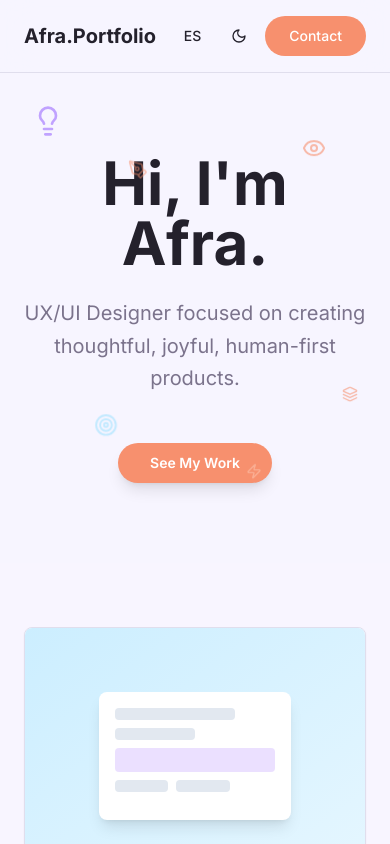
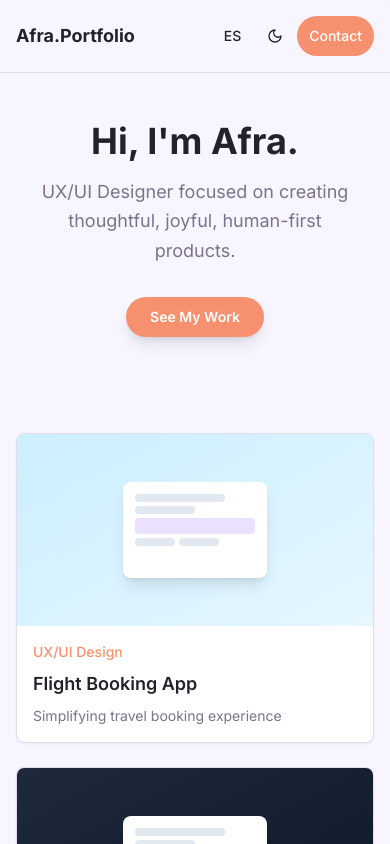
Before and after one commit to aframelia/Portfolio-UX-UI, a React (Vite) app: page / in a window 390 px wide. Shown: the top 844 px of the page. Built offline with nearby package versions, Linux system fonts and the light colour scheme.

Commit message:
Add mobile responsiveness
Make the website responsive for mobile devices.

```diff
--- a/src/pages/Index.tsx
+++ b/src/pages/Index.tsx
@@ -50,20 +50,20 @@ const Index = () => {
     <div className="min-h-screen bg-background font-inter">
       {/* Navigation */}
       <nav className="border-b border-border bg-background/80 backdrop-blur-lg sticky top-0 z-50">
-        <div className="max-w-7xl mx-auto px-6 py-4 flex items-center justify-between">
-          <div className="font-baloo font-bold text-xl text-foreground">Afra.Portfolio</div>
+        <div className="max-w-7xl mx-auto px-4 sm:px-6 py-4 flex items-center justify-between">
+          <div className="font-baloo font-bold text-lg sm:text-xl text-foreground">Afra.Portfolio</div>
 
-          <div className="hidden md:flex items-center gap-8">
+          <div className="hidden lg:flex items-center gap-8">
             <a href="#work" className="text-muted-foreground hover:text-foreground transition-colors">{t('nav.work')}</a>
             <a href="#about" className="text-muted-foreground hover:text-foreground transition-colors">{t('nav.talk')}</a>
             <a href="#tools" className="text-muted-foreground hover:text-foreground transition-colors">{t('nav.skills')}</a>
             <a href="#contact" className="text-muted-foreground hover:text-foreground transition-colors">{t('nav.blog')}</a>
           </div>
 
-          <div className="flex items-center gap-2">
+          <div className="flex items-center gap-1 sm:gap-2">
             <LanguageToggle />
             <ThemeToggle />
-            <Button className="bg-coral hover:bg-coral/90 text-white rounded-full px-6">
+            <Button className="bg-coral hover:bg-coral/90 text-white rounded-full px-3 sm:px-6 text-sm sm:text-base">
               {t('nav.contact')}
             </Button>
           </div>
@@ -71,38 +71,38 @@ const Index = () => {
       </nav>
 
       {/* Hero Section */}
-      <section className="py-20 px-6 relative overflow-hidden">
-        {/* Decorative UX doodles */}
-        <div className="doodle-sparkle top-8 left-8">
-          <Lightbulb className="w-8 h-8" />
+      <section className="py-12 sm:py-16 lg:py-20 px-4 sm:px-6 relative overflow-hidden">
+        {/* Decorative UX doodles - hidden on small screens */}
+        <div className="hidden sm:block doodle-sparkle top-8 left-8">
+          <Lightbulb className="w-6 sm:w-8 h-6 sm:h-8" />
         </div>
-        <div className="doodle-heart top-16 right-16">
-          <Eye className="w-6 h-6" />
+        <div className="hidden sm:block doodle-heart top-16 right-16">
+          <Eye className="w-5 sm:w-6 h-5 sm:h-6" />
         </div>
-        <div className="doodle-star bottom-32 left-24">
+        <div className="hidden md:block doodle-star bottom-32 left-24">
           <Target className="w-5 h-5" />
         </div>
-        <div className="doodle-arrow bottom-20 right-32">
+        <div className="hidden md:block doodle-arrow bottom-20 right-32">
           <Zap className="w-4 h-4" />
         </div>
-        <div className="doodle-smile top-24 left-32">
+        <div className="hidden lg:block doodle-smile top-24 left-32">
           <PenTool className="w-5 h-5" />
         </div>
-        <div className="doodle-heart bottom-40 right-8">
+        <div className="hidden sm:block doodle-heart bottom-40 right-8">
           <Layers className="w-4 h-4" />
         </div>
 
         <div className="max-w-4xl mx-auto text-center font-baloo">
-          <h1 className="text-6xl md:text-8xl font-baloo font-bold text-foreground mb-6">
+          <h1 className="text-4xl sm:text-5xl md:text-6xl lg:text-8xl font-baloo font-bold text-foreground mb-4 sm:mb-6">
             {t('hero.title')}
           </h1>
-          <p className="text-xl md:text-2xl font-inter text-muted-foreground max-w-3xl mx-auto leading-relaxed mb-12">
+          <p className="text-lg sm:text-xl md:text-2xl font-inter text-muted-foreground max-w-3xl mx-auto leading-relaxed mb-8 sm:mb-12 px-4">
             {t('hero.subtitle')}
           </p>
 
           <Button
             onClick={() => navigate('/flight-case-study')}
-            className="bg-coral hover:bg-coral/90 text-white px-8 py-4 rounded-full font-baloo font-semibold shadow-lg hover:shadow-xl transition-all"
+            className="bg-coral hover:bg-coral/90 text-white px-6 sm:px-8 py-3 sm:py-4 rounded-full font-baloo font-semibold shadow-lg hover:shadow-xl transition-all text-sm sm:text-base"
           >
             {t('hero.cta')}
           </Button>
@@ -110,34 +110,34 @@ const Index = () => {
       </section>
 
       {/* Portfolio Grid */}
-      <section id="work" className="py-16 px-6 bg-lavender-light">
+      <section id="work" className="py-12 sm:py-16 px-4 sm:px-6 bg-lavender-light">
         <div className="max-w-6xl mx-auto">
-          <div className="grid md:grid-cols-2 gap-8">
+          <div className="grid grid-cols-1 md:grid-cols-2 gap-6 sm:gap-8">
             {portfolioItems.map((item, index) => (
               <Card
                 key={index}
                 className="group cursor-pointer hover:shadow-xl transition-all duration-300 hover:-translate-y-2 overflow-hidden"
                 onClick={() => navigate('/flight-case-study')}
               >
-                <div className={`h-64 ${item.image} relative flex items-center justify-center`}>
+                <div className={`h-48 sm:h-64 ${item.image} relative flex items-center justify-center`}>
                   {/* Mock device/interface */}
-                  <div className="bg-white rounded-lg p-4 shadow-lg w-48 h-32">
-                    <div className="flex flex-col gap-2">
-                      <div className="h-3 bg-slate-200 rounded w-3/4"></div>
-                      <div className="h-3 bg-slate-200 rounded w-1/2"></div>
-                      <div className="h-6 bg-primary/20 rounded w-full"></div>
-                      <div className="flex gap-2">
-                        <div className="h-3 bg-slate-200 rounded w-1/3"></div>
-                        <div className="h-3 bg-slate-200 rounded w-1/3"></div>
+                  <div className="bg-white rounded-lg p-3 sm:p-4 shadow-lg w-36 sm:w-48 h-24 sm:h-32">
+                    <div className="flex flex-col gap-1 sm:gap-2">
+                      <div className="h-2 sm:h-3 bg-slate-200 rounded w-3/4"></div>
+                      <div className="h-2 sm:h-3 bg-slate-200 rounded w-1/2"></div>
+                      <div className="h-4 sm:h-6 bg-primary/20 rounded w-full"></div>
+                      <div className="flex gap-1 sm:gap-2">
+                        <div className="h-2 sm:h-3 bg-slate-200 rounded w-1/3"></div>
+                        <div className="h-2 sm:h-3 bg-slate-200 rounded w-1/3"></div>
                       </div>
                     </div>
                   </div>
                 </div>
 
-                <div className="p-6">
+                <div className="p-4 sm:p-6">
                   <div className="text-sm text-coral font-medium mb-2">{item.category}</div>
-                  <h3 className="text-xl font-semibold text-foreground mb-2">{item.title}</h3>
-                  <p className="text-muted-foreground">{item.description}</p>
+                  <h3 className="text-lg sm:text-xl font-semibold text-foreground mb-2">{item.title}</h3>
+                  <p className="text-sm sm:text-base text-muted-foreground">{item.description}</p>
                 </div>
               </Card>
             ))}
@@ -146,26 +146,26 @@ const Index = () => {
       </section>
 
       {/* About Section */}
-      <section id="about" className="py-16 px-6 relative">
-        {/* UX Research & Design doodles */}
-        <div className="doodle-smile top-8 right-8">
-          <Users className="w-6 h-6" />
+      <section id="about" className="py-12 sm:py-16 px-4 sm:px-6 relative">
+        {/* UX Research & Design doodles - hidden on small screens */}
+        <div className="hidden sm:block doodle-smile top-8 right-8">
+          <Users className="w-5 sm:w-6 h-5 sm:h-6" />
         </div>
-        <div className="doodle-star bottom-12 left-8">
+        <div className="hidden sm:block doodle-star bottom-12 left-8">
           <MousePointer className="w-4 h-4" />
         </div>
-        <div className="doodle-sparkle top-32 left-16">
+        <div className="hidden md:block doodle-sparkle top-32 left-16">
           <Compass className="w-5 h-5" />
         </div>
-        <div className="doodle-arrow bottom-32 right-24">
+        <div className="hidden md:block doodle-arrow bottom-32 right-24">
           <Workflow className="w-4 h-4" />
         </div>
 
         <div className="max-w-6xl mx-auto">
-          <div className="grid md:grid-cols-2 gap-12 items-center">
-            <div>
-              <h2 className="text-4xl font-baloo font-bold text-foreground mb-6">{t('about.title')}</h2>
-              <div className="space-y-4 text-muted-foreground">
+          <div className="grid grid-cols-1 md:grid-cols-2 gap-8 sm:gap-12 items-center">
+            <div className="order-2 md:order-1">
+              <h2 className="text-3xl sm:text-4xl font-baloo font-bold text-foreground mb-4 sm:mb-6">{t('about.title')}</h2>
+              <div className="space-y-3 sm:space-y-4 text-sm sm:text-base text-muted-foreground">
                 <p>{t('about.intro')}</p>
                 <p>{t('about.ux')}</p>
                 <p>{t('about.maker')}</p>
@@ -173,13 +173,13 @@ const Index = () => {
               </div>
             </div>
 
-            <div className="flex justify-center relative">
-              <div className="doodle-heart -top-4 -left-4">
+            <div className="flex justify-center relative order-1 md:order-2">
+              <div className="hidden sm:block doodle-heart -top-4 -left-4">
                 <Heart className="w-5 h-5" />
               </div>
-              <div className="bg-gradient-to-br from-lavender to-mint-light rounded-2xl p-8 w-80 h-80 flex items-center justify-center">
-                <div className="bg-card dark:bg-card rounded-full p-6 shadow-lg">
-                  <User className="w-24 h-24 text-primary" />
+              <div className="bg-gradient-to-br from-lavender to-mint-light rounded-2xl p-6 sm:p-8 w-60 sm:w-80 h-60 sm:h-80 flex items-center justify-center">
+                <div className="bg-card dark:bg-card rounded-full p-4 sm:p-6 shadow-lg">
+                  <User className="w-16 sm:w-24 h-16 sm:h-24 text-primary" />
                 </div>
               </div>
             </div>
@@ -188,32 +188,32 @@ const Index = () => {
       </section>
 
       {/* Tools Section */}
-      <section id="tools" className="py-16 px-6 bg-lavender-light relative">
-        {/* Decorative doodles */}
-        <div className="doodle-sparkle top-12 left-12">
+      <section id="tools" className="py-12 sm:py-16 px-4 sm:px-6 bg-lavender-light relative">
+        {/* Decorative doodles - hidden on small screens */}
+        <div className="hidden sm:block doodle-sparkle top-12 left-12">
           <Sparkles className="w-5 h-5" />
         </div>
-        <div className="doodle-arrow bottom-16 right-16">
+        <div className="hidden sm:block doodle-arrow bottom-16 right-16">
           <ArrowUp className="w-4 h-4 rotate-12" />
         </div>
 
         <div className="max-w-4xl mx-auto text-center">
-          <h2 className="text-4xl font-baloo font-bold text-foreground mb-4">
+          <h2 className="text-3xl sm:text-4xl font-baloo font-bold text-foreground mb-3 sm:mb-4">
             {t('tools.title1')}
           </h2>
-          <h3 className="text-4xl font-baloo font-bold text-foreground mb-12">
+          <h3 className="text-3xl sm:text-4xl font-baloo font-bold text-foreground mb-8 sm:mb-12">
             {t('tools.title2')}
           </h3>
 
-          <div className="grid grid-cols-2 md:grid-cols-4 gap-8">
+          <div className="grid grid-cols-2 md:grid-cols-4 gap-4 sm:gap-8">
             {tools.map((tool, index) => (
               <div key={index} className="flex flex-col items-center group">
-                <div className="bg-card dark:bg-card rounded-2xl p-6 shadow-sm border hover:shadow-lg transition-all group-hover:scale-105">
+                <div className="bg-card dark:bg-card rounded-2xl p-4 sm:p-6 shadow-sm border hover:shadow-lg transition-all group-hover:scale-105">
                   <div className={tool.color}>
-                    {tool.icon}
+                    <div className="w-6 h-6 sm:w-8 sm:h-8">{tool.icon}</div>
                   </div>
                 </div>
-                <span className="mt-3 font-medium text-foreground">{tool.name}</span>
+                <span className="mt-2 sm:mt-3 font-medium text-foreground text-sm sm:text-base">{tool.name}</span>
               </div>
             ))}
           </div>
@@ -221,49 +221,49 @@ const Index = () => {
       </section>
 
       {/* Contact Section */}
-      <section id="contact" className="py-16 px-6 bg-lavender-light relative">
-        {/* Decorative doodles */}
-        <div className="doodle-heart top-8 left-8">
+      <section id="contact" className="py-12 sm:py-16 px-4 sm:px-6 bg-lavender-light relative">
+        {/* Decorative doodles - hidden on small screens */}
+        <div className="hidden sm:block doodle-heart top-8 left-8">
           <Heart className="w-6 h-6" />
         </div>
-        <div className="doodle-star top-16 right-24">
+        <div className="hidden sm:block doodle-star top-16 right-24">
           <Star className="w-5 h-5" />
         </div>
-        <div className="doodle-smile bottom-16 left-24">
+        <div className="hidden sm:block doodle-smile bottom-16 left-24">
           <Smile className="w-5 h-5" />
         </div>
 
         <div className="max-w-4xl mx-auto">
-          <div className="text-center mb-12">
-            <h2 className="text-4xl md:text-5xl font-baloo font-bold text-foreground mb-4">
+          <div className="text-center mb-8 sm:mb-12">
+            <h2 className="text-3xl sm:text-4xl md:text-5xl font-baloo font-bold text-foreground mb-3 sm:mb-4">
               {t('contact.title1')}
             </h2>
-            <h3 className="text-4xl md:text-5xl font-baloo font-bold text-foreground mb-4">
+            <h3 className="text-3xl sm:text-4xl md:text-5xl font-baloo font-bold text-foreground mb-3 sm:mb-4">
               {t('contact.title2')}
             </h3>
-            <h4 className="text-4xl md:text-5xl font-baloo font-bold text-foreground mb-4">
+            <h4 className="text-3xl sm:text-4xl md:text-5xl font-baloo font-bold text-foreground mb-3 sm:mb-4">
               {t('contact.title3')}
             </h4>
           </div>
 
-          <div className="grid md:grid-cols-2 gap-8">
-            <div className="space-y-4">
-              <div className="flex gap-4">
-                <a href="#" className="text-muted-foreground hover:text-primary transition-colors">Twitter</a>
+          <div className="grid grid-cols-1 md:grid-cols-2 gap-6 sm:gap-8">
+            <div className="space-y-4 order-2 md:order-1">
+              <div className="flex flex-wrap gap-2 sm:gap-4 justify-center md:justify-start">
+                <a href="#" className="text-muted-foreground hover:text-primary transition-colors text-sm sm:text-base">Twitter</a>
                 <span className="text-muted-foreground">•</span>
-                <a href="#" className="text-muted-foreground hover:text-primary transition-colors">Dribbble</a>
+                <a href="#" className="text-muted-foreground hover:text-primary transition-colors text-sm sm:text-base">Dribbble</a>
                 <span className="text-muted-foreground">•</span>
-                <a href="#" className="text-muted-foreground hover:text-primary transition-colors">Instagram</a>
+                <a href="#" className="text-muted-foreground hover:text-primary transition-colors text-sm sm:text-base">Instagram</a>
               </div>
             </div>
 
-            <div className="space-y-4">
-              <div className="grid grid-cols-2 gap-4">
-                <Input placeholder={t('contact.email')} className="bg-card dark:bg-card border-border" />
-                <Input placeholder={t('contact.name')} className="bg-card dark:bg-card border-border" />
+            <div className="space-y-4 order-1 md:order-2">
+              <div className="grid grid-cols-1 sm:grid-cols-2 gap-4">
+                <Input placeholder={t('contact.email')} className="bg-card dark:bg-card border-border text-sm sm:text-base" />
+                <Input placeholder={t('contact.name')} className="bg-card dark:bg-card border-border text-sm sm:text-base" />
               </div>
-              <Textarea placeholder={t('contact.message')} rows={4} className="bg-card dark:bg-card border-border" />
-              <Button className="w-full bg-coral hover:bg-coral/90 text-white rounded-full py-3">
+              <Textarea placeholder={t('contact.message')} rows={4} className="bg-card dark:bg-card border-border text-sm sm:text-base" />
+              <Button className="w-full bg-coral hover:bg-coral/90 text-white rounded-full py-3 text-sm sm:text-base">
                 {t('contact.submit')}
               </Button>
             </div>
```
